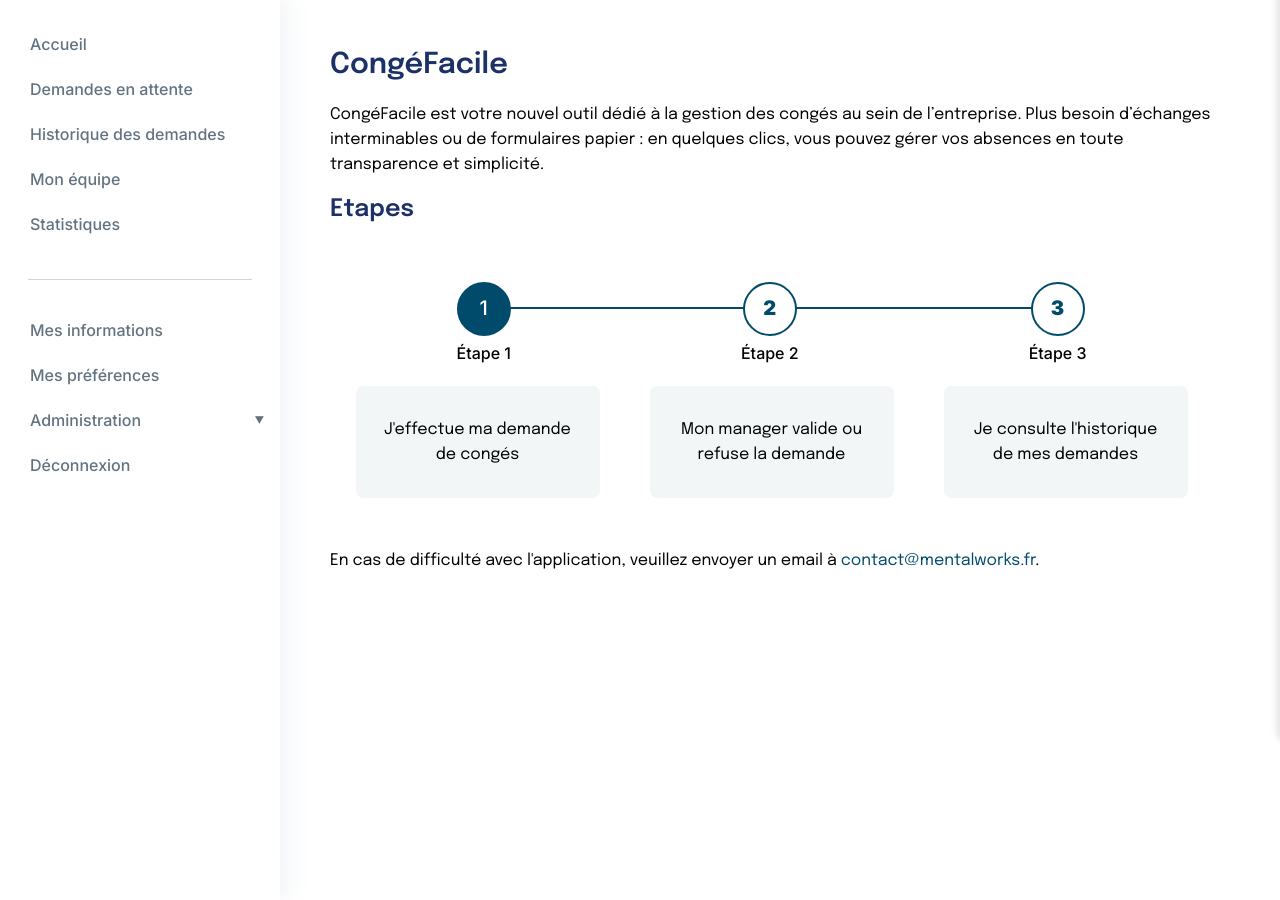
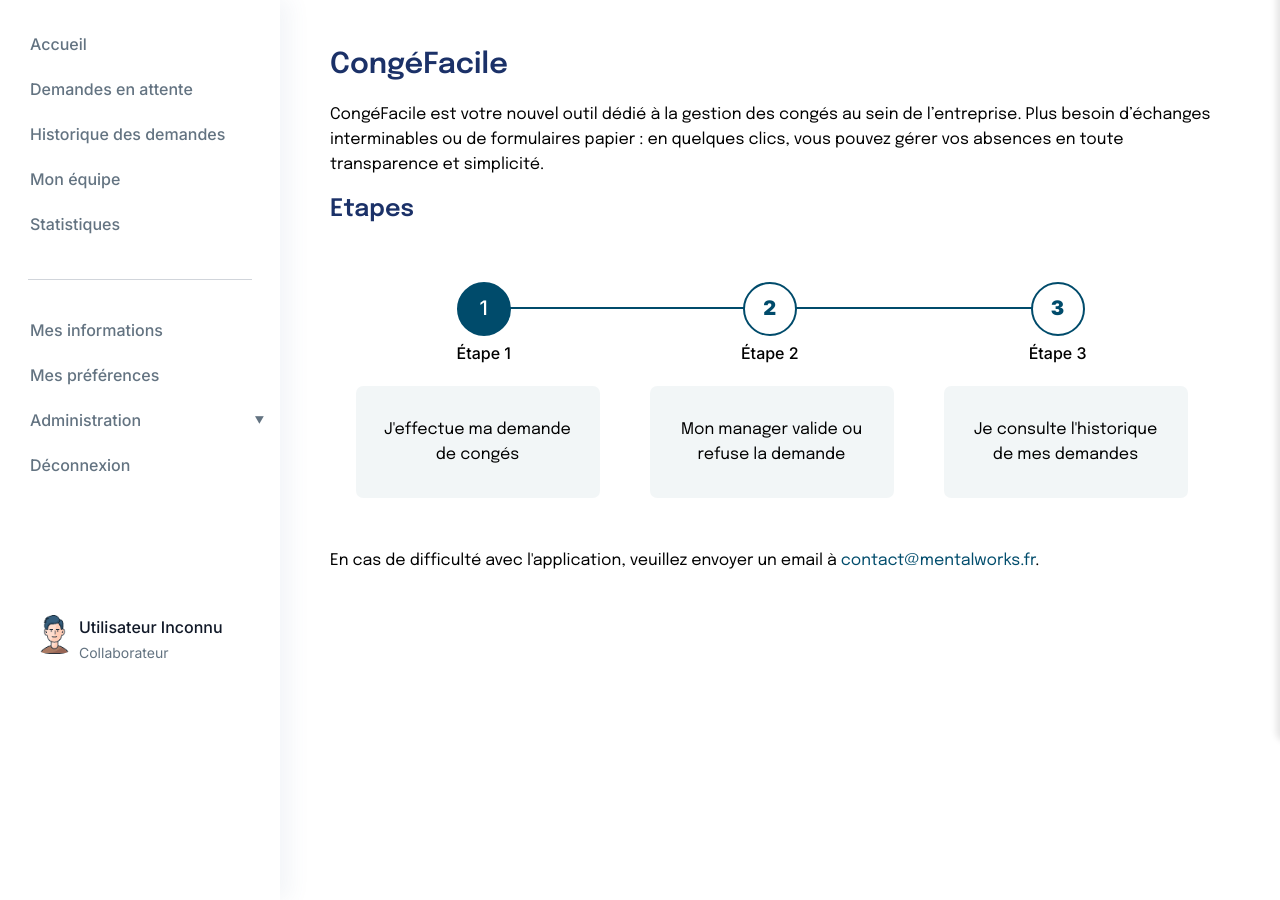
Before and after one commit to Reyan403/Projet-cong-facile, a PHP site: page /accueil2.php in a window 1280 px wide. Shown: the part 98-998 px from the top of the page. Run offline with PHP 8.4, Linux system fonts and the light colour scheme; the visitor is signed in with stand-in values (Sample User, id 1).

Commit message:
message-deconnexion.php + affichage-avatar.php + deconnexion.php

```diff
--- a/accueil2.php
+++ b/accueil2.php
@@ -1,3 +1,8 @@
+<?php
+include 'includes/affichage-avatar.php'
+?>
+
+
 <!DOCTYPE html>
 <html lang="en">
     <head>
@@ -37,7 +42,7 @@
             <a href="">Postes</a>
             <a href="">Mes informations</a>
             <a href="">Mes préférences</a>
-            <a href="">Déconnexion</a>
+            <a href="deconnexion.php">Déconnexion</a>
     </div>
 
     <section class="bloc">
@@ -63,7 +68,16 @@
                         </div>
                 </details>
                 <div class="other-menu">
-                    <a href="">Déconnexion</a>
+                    <a href="deconnexion.php">Déconnexion</a>
+                </div>
+            </div>
+            <div class="character-menu">
+                <div class="img-caharacter">
+                    <img src="./PNG/download.png" alt="">
+                </div>
+                <div class="info-employe">
+                    <p><?= htmlspecialchars($firstName) . ' ' . htmlspecialchars($lastName) ?></p>
+                    <span><?= ($role === 'manager') ? 'Manager' : 'Collaborateur' ?></span>
                 </div>
             </div>
         </div>
--- /dev/null
+++ b/includes/affichage-avatar.php
@@ -0,0 +1,13 @@
+<?php
+session_start();
+// Vérification si l'utilisateur est bien connecté
+if (!isset($_SESSION['user'])) {
+    header('Location: index.php');
+    exit;
+}
+
+// Vérification et affichage sécurisé des informations
+$firstName = $_SESSION['user']['first_name'] ?? 'Utilisateur';
+$lastName = $_SESSION['user']['last_name'] ?? 'Inconnu';
+$role = $_SESSION['user']['role'] ?? 'Non défini';
+?>
--- a/index.php
+++ b/index.php
@@ -1,8 +1,6 @@
 <?php
-
-include 'includes/db.php';
-include 'includes/connexion.php'
-
+    include 'includes/db.php';
+    include 'includes/connexion.php';
 ?>
 
 <!DOCTYPE html>
--- a/style.css
+++ b/style.css
@@ -138,6 +138,35 @@ header{
     box-shadow: 10px 0px 20px 0 #5C73A012;
 }
 
+.character-menu{
+    display: flex;
+    align-items: center;
+    padding-left: 30px;
+    position: absolute;
+    bottom: 40px;
+}
+
+.character-menu img{
+    width: 49px;
+    border-radius: 40px;
+    margin-top: 10px;
+}
+
+.info-employe p{
+    font-family: 'Inter';
+    font-size: 16px;
+    font-weight: 500;
+    color: #111928;
+    margin-bottom: 7px;
+}
+
+.info-employe span{
+    font-family: 'Inter';
+    font-size: 14px;
+    font-weight: 400;
+    color: #637381;
+}
+
 .content-menu{
     margin-top: 25px;
 }
@@ -239,6 +268,32 @@ button[type="submit"] {
     white-space: nowrap;
     margin-left: 10px;
 }
+
+/* Style pour le message */
+.message {
+    padding: 15px;
+    margin: 20px 0;
+    text-align: center;
+    font-size: 16px;
+    border-radius: 5px;
+    width: 100%;
+    max-width: 600px;
+    margin: 20px auto;
+}
+
+/* Style pour un message de succès */
+.message.success {
+    background-color: #4CAF50;  /* Vert */
+    color: white;
+}
+
+/* Style pour un message d'erreur */
+.message.error {
+    background-color: #f44336;  /* Rouge */
+    color: white;
+}
+
+
 
 @media screen and (max-width: 940px) {
     .sidebar{
```
Also changed, not shown: accueil.php (+12 -16 lines), deconnexion.php (added, +19 -0 lines), includes/deconnexion.php (deleted, +0 -20 lines), includes/message-deconnexion.php (added, +14 -0 lines), PNG/download.png (added).
